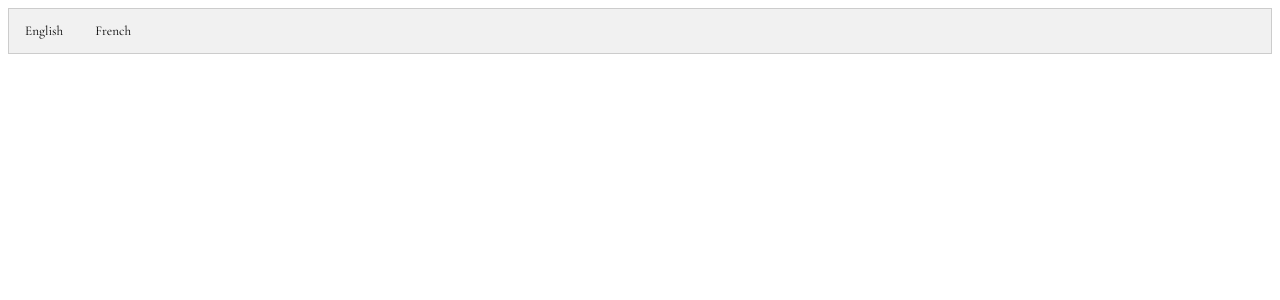
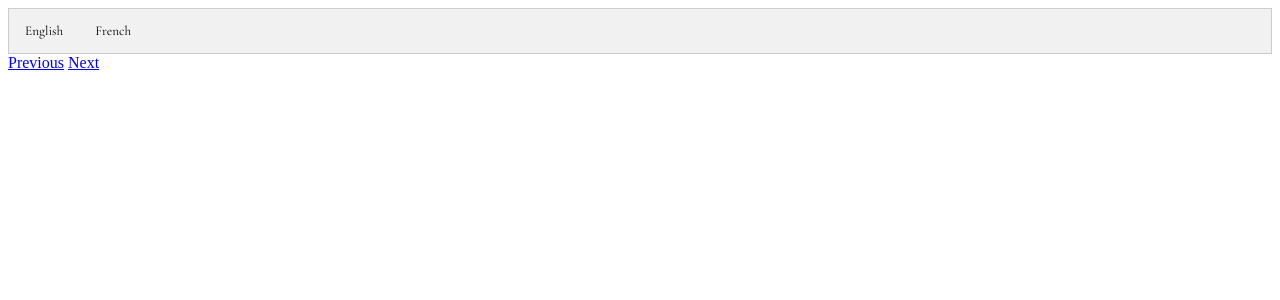
Before and after one commit to chloedufour/cdufour.github.io, a Jekyll site: the page final/DonJuan/Act4/enscene8.html, which Jekyll copies as it is, in a window 1280 px wide. Shown: the top 300 px of the page. Built offline with Jekyll 4.4.1, drawn with Linux system fonts in a browser that asks for light colours.

Commit message:
Update enscene8.html

```diff
--- a/final/DonJuan/Act4/enscene8.html
+++ b/final/DonJuan/Act4/enscene8.html
@@ -242,6 +242,8 @@
          </dl>
 
       </div>
+<a class="prev" href="/final/DonJuan/Act4/enscene7.html">Previous</a>
+<a class="next" href="/final/DonJuan/Act5/enscene1.html">Next</a>
       <script>
 function openCity(evt, cityName) {
     var i, tabcontent, tablinks;
```
